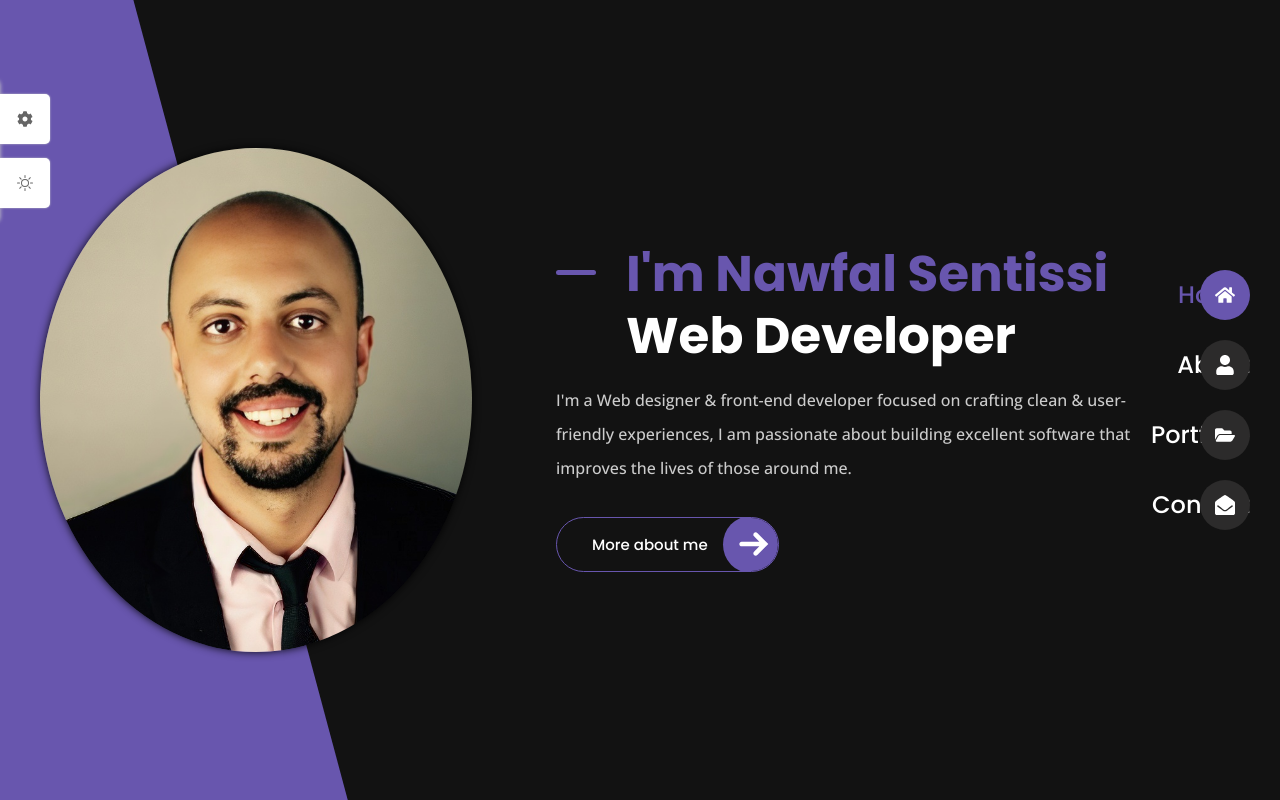
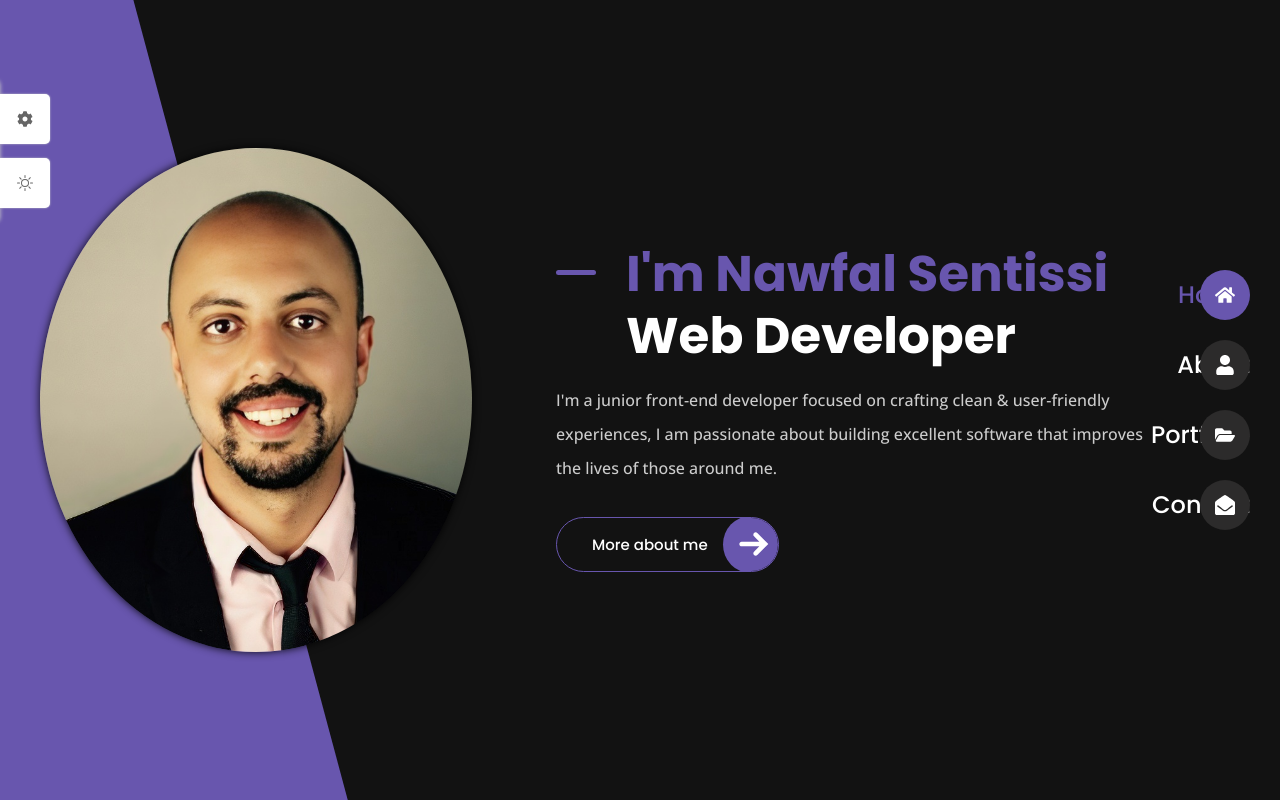
Before and after one commit to nsentissi/Portfolio, a React (Vite) app: page / in a window 1280 px wide. Built offline with nearby package versions, Linux system fonts and the light colour scheme.

Commit message:
edited the about me section

```diff
--- a/src/pages/home/Home.jsx
+++ b/src/pages/home/Home.jsx
@@ -44,7 +44,7 @@ const Home = () => {
             variants={textAnimation}
             custom={3}
           >
-            I'm a Web designer & front-end developer focused on crafting clean &
+            I'm a junior front-end developer focused on crafting clean &
             user-friendly experiences, I am passionate about building excellent
             software that improves the lives of those around me.
           </motion.p>
```
